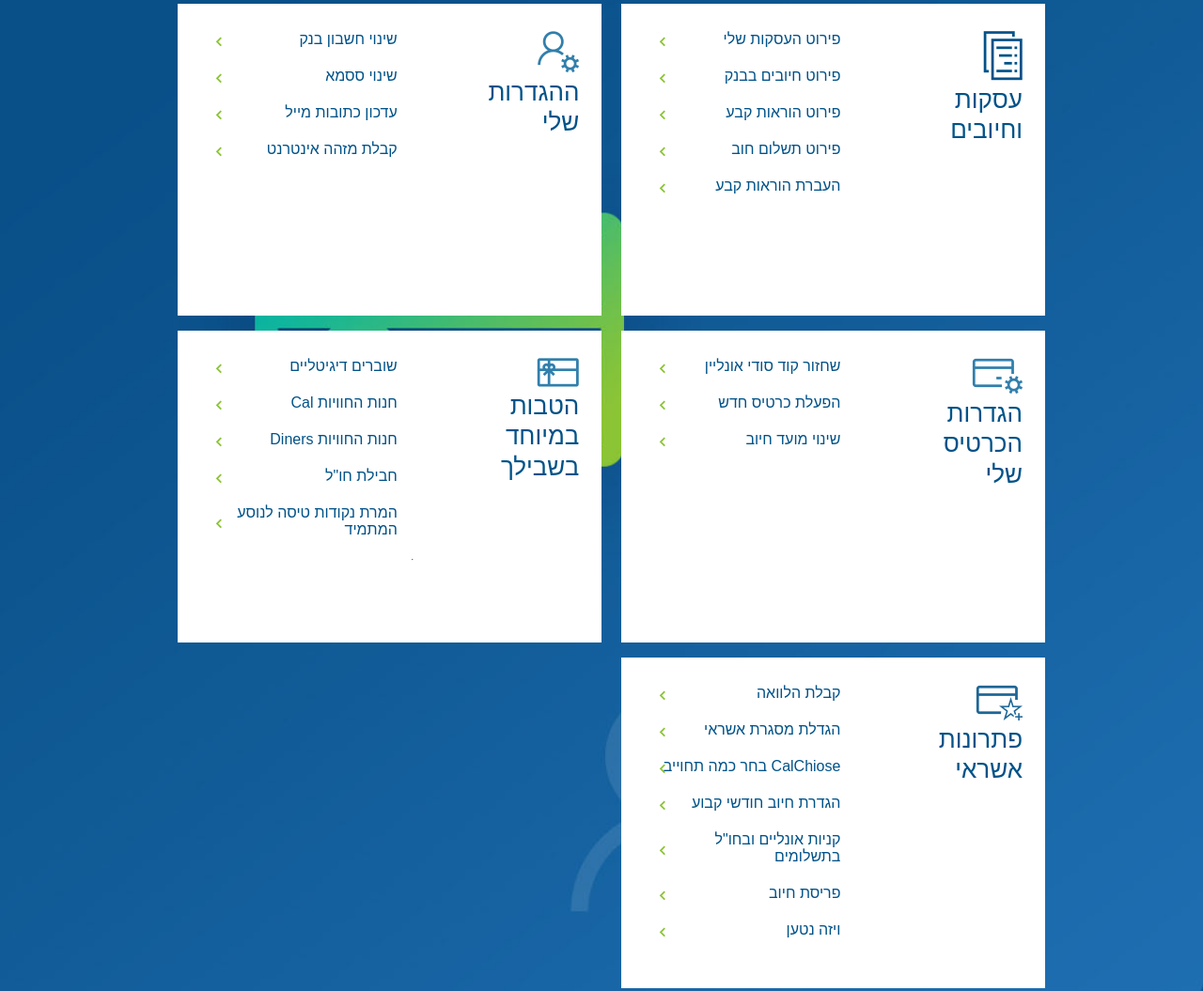
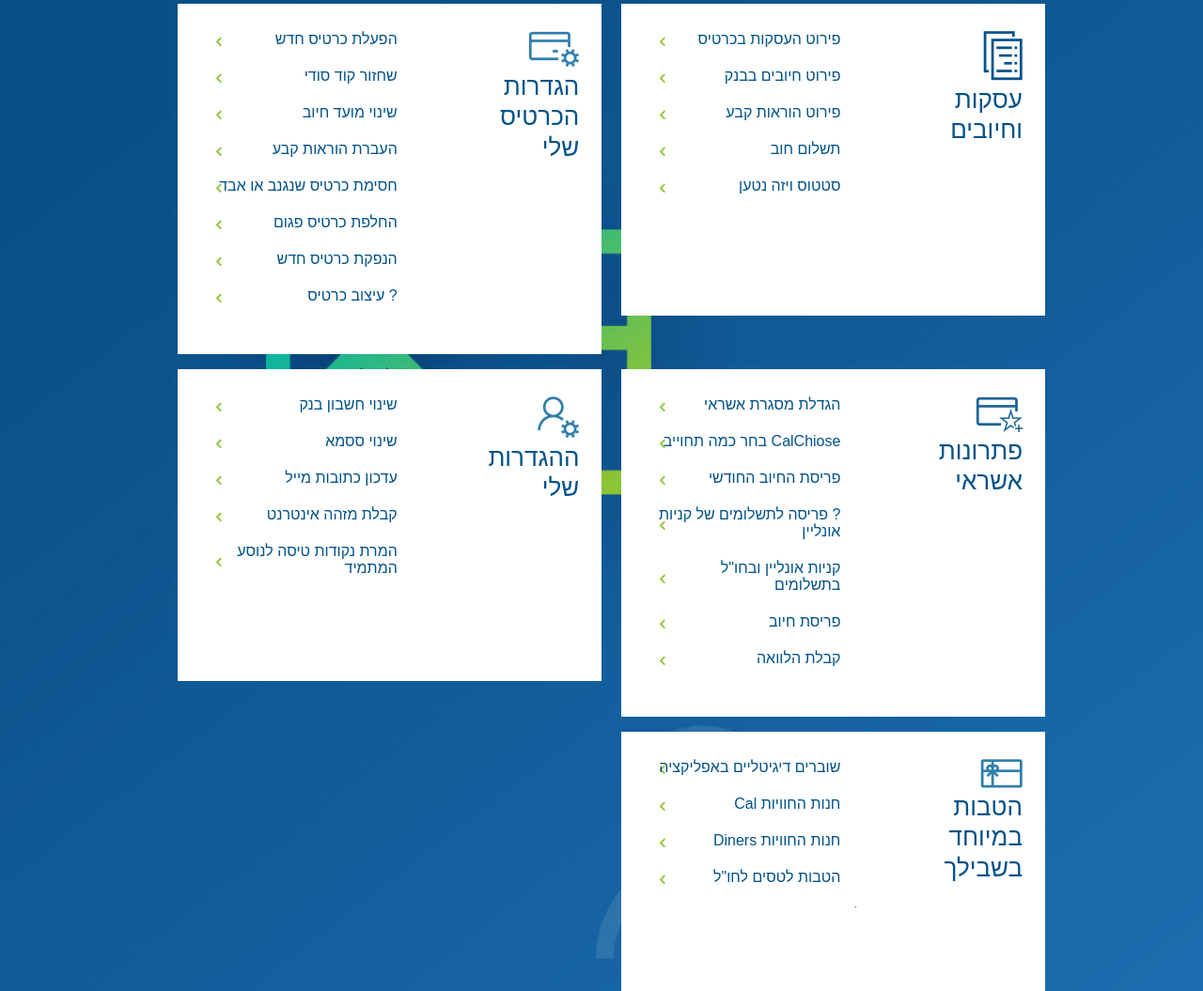
Before and after one commit to maor700/vc_more_actions, a website: page public/index.html in a window 1280 px wide. Shown: the part 889-1944 px from the top of the page at 94% size. Drawn offline with Linux system fonts and the light colour scheme; a web font is replaced by a local one.

Commit message:
Update links

```diff
--- a/public/index.html
+++ b/public/index.html
@@ -127,7 +127,7 @@
            </div>
            <div class="info">
             <p class="heading">
-             פירוט עסקות
+           פירוט עסקות
             </p>
            </div>
           </a>
@@ -225,7 +225,7 @@
            <li class="link">
             <a href="https://services.cal-online.co.il/Card-Holders/SCREENS/Transactions/Transactions.aspx
                      ">
-             פירוט העסקות שלי
+             פירוט העסקות בכרטיס
             </a>
            </li>
            <li class="link">
@@ -242,13 +242,124 @@
            </li>
            <li class="link">
             <a href="#">
-             פירוט תשלום חוב
+             תשלום חוב
             </a>
            </li>
            <li class="link">
-            <a href="https://services.cal-online.co.il/Card-Holders/Screens/Debits/DirectDebitTransfer.aspx
+            <a href="https://www.cal-online.co.il/self-service/prepaid/
                      ">
+             סטטוס ויזה נטען
+            </a>
+           </li>
+          </ul>
+         </div>
+        </div>
+        <div class="item  odd bookend-left">
+         <div class="box-con">
+          <div class="img-con">
+           <img src="media/0000/my_card_settings_icon.png" alt="הגדרות הכרטיס שלי">
+           <h3>הגדרות הכרטיס שלי</h3>
+          </div>
+          <ul>
+          <li class="link">
+            <a href="https://www.cal-online.co.il/self-service/activation/
+                     ">
+             הפעלת כרטיס חדש
+            </a>
+           </li>
+           <li class="link">
+            <a href="https://www.cal-online.co.il/self-service/pin-code/
+                     ">
+             שחזור קוד סודי
+            </a>
+           </li>
+           <li class="link">
+            <a href="https://services.cal-online.co.il/Card-Holders/Screens/AccountManagement/CommonDetails.aspx#
+                     "> שינוי מועד חיוב
+            </a>
+           </li>
+           <li class="link">
+            <a href="https://services.cal-online.co.il/Card-Holders/Screens/Debits/DirectDebitTransfer.aspx">
              העברת הוראות קבע
+            </a>
+           </li>
+
+         <li class="link">
+            <a href="https://www.cal-online.co.il/self-service/blockyourcard/">
+             חסימת כרטיס שנגנב או אבד
+            </a>
+           </li>
+<!--      https://www.cal-online.co.il/self-service/blockyourcard/     -->
+         <li class="link">
+            <a href="https://services.cal-online.co.il/Card-Holders/Screens/Debits/DirectDebitTransfer.aspx">
+             החלפת כרטיס פגום
+            </a>
+           </li>
+<!--
+ -->
+         <li class="link">
+            <a href="https://www.cal-online.co.il/self-service/replacedamagedcard/">
+             הנפקת כרטיס חדש
+            </a>
+           </li>
+           <li class="link">
+            <a href="#">
+              ? עיצוב כרטיס
+            </a>
+           </li>
+          </ul>
+         </div>
+        </div>
+        <div class="item odd last bookend-left">
+         <div class="box-con">
+          <div class="img-con">
+           <img src="media/0000/pitronot_ashray_icon.png" alt="פתרות אשראי">
+           <h3>פתרונות אשראי</h3>
+          </div>
+          <ul>
+
+           <li class="link">
+            <a href="https://www.cal-online.co.il/self-service/increasecreditlimit/
+                     ">
+             הגדלת מסגרת אשראי
+            </a>
+           </li>
+           <li class="link">
+            <a href="https://www.cal-online.co.il/ecredit/calchoice/
+                     ">
+             CalChiose בחר כמה תחוייב
+            </a>
+           </li>
+
+
+           <li class="link">
+            <a href="https://www.cal-online.co.il/ecredit/fixed-monthly-charge/
+                     ">
+             פריסת החיוב החודשי
+            </a>
+           </li>
+           <li class="link">
+            <a href="https://www.cal-online.co.il/goingabroad/payment-spread/
+                     ">
+            ? פריסה לתשלומים של קניות אונליין
+            </a>
+           </li>
+           <li class="link">
+            <a href="https://www.cal-online.co.il/goingabroad/payment-spread/
+                     ">
+             קניות אונליין ובחו"ל בתשלומים
+            </a>
+           </li>
+           <li class="link">
+            <a href="https://www.cal-online.co.il/ecredit/debit-spread/
+                     ">
+             פריסת חיוב
+            </a>
+           </li>
+           <li class="link">
+            <a href="https://www.cal-online.co.il/ecredit/
+                     ">
+             קבלת הלוואה
             </a>
            </li>
           </ul>
@@ -285,31 +396,10 @@
              קבלת מזהה אינטרנט
             </a>
            </li>
-          </ul>
-         </div>
-        </div>
-        <div class="item  odd bookend-left">
-         <div class="box-con">
-          <div class="img-con">
-           <img src="media/0000/my_card_settings_icon.png" alt="הגדרות הכרטיס שלי">
-           <h3>הגדרות הכרטיס שלי</h3>
-          </div>
-          <ul>
            <li class="link">
-            <a href="https://www.cal-online.co.il/self-service/pin-code/
+            <a href="https://services.cal-online.co.il/Card-Holders/Screens/AccountManagement/PointsToMilesExchange.aspx
                      ">
-             שחזור קוד סודי אונליין
-            </a>
-           </li>
-           <li class="link">
-            <a href="https://www.cal-online.co.il/self-service/activation/
-                     ">
-             הפעלת כרטיס חדש
-            </a>
-           </li>
-           <li class="link">
-            <a href="https://services.cal-online.co.il/Card-Holders/Screens/AccountManagement/CommonDetails.aspx#
-                     "> שינוי מועד חיוב
+             המרת נקודות טיסה לנוסע המתמיד
             </a>
            </li>
           </ul>
@@ -326,7 +416,7 @@
            <li class="link">
             <a href="https://cal4u.cal-online.co.il/digitalwallet/#!/digital/vouchers/info
                      ">
-             שוברים דיגיטליים
+            שוברים דיגיטליים באפליקציה
             </a>
            </li>
            <li class="link">
@@ -344,72 +434,14 @@
            <li class="link">
             <a href="https://www.cal-online.co.il/goingabroad/
                      ">
-             חבילת חו"ל
+             הטבות לטסים לחו"ל
             </a>
            </li>
-           <li class="link">
-            <a href="https://services.cal-online.co.il/Card-Holders/Screens/AccountManagement/PointsToMilesExchange.aspx
-                     ">
-             המרת נקודות טיסה לנוסע המתמיד
-            </a>
-           </li>
+
            ֹ</ul>
          </div>
         </div>
 
-        <div class="item odd last bookend-left">
-         <div class="box-con">
-          <div class="img-con">
-           <img src="media/0000/pitronot_ashray_icon.png" alt="פתרות אשראי">
-           <h3>פתרונות אשראי</h3>
-          </div>
-          <ul>
-           <li class="link">
-            <a href="https://www.cal-online.co.il/ecredit/
-                     ">
-             קבלת הלוואה
-            </a>
-           </li>
-           <li class="link">
-            <a href="https://www.cal-online.co.il/self-service/increasecreditlimit/
-                     ">
-             הגדלת מסגרת אשראי
-            </a>
-           </li>
-           <li class="link">
-            <a href="https://www.cal-online.co.il/ecredit/calchoice/
-                     ">
-             CalChiose בחר כמה תחוייב
-            </a>
-           </li>
-           <li class="link">
-            <a href="https://www.cal-online.co.il/ecredit/fixed-monthly-charge/
-                     ">
-             הגדרת חיוב חודשי קבוע
-            </a>
-           </li>
-           <li class="link">
-            <a href="https://www.cal-online.co.il/goingabroad/payment-spread/
-                     ">
-             קניות אונליים ובחו"ל בתשלומים
-            </a>
-           </li>
-           <li class="link">
-            <a href="https://www.cal-online.co.il/ecredit/debit-spread/
-                     ">
-             פריסת חיוב
-            </a>
-           </li>
-           <li class="link">
-            <a href="https://www.cal-online.co.il/self-service/prepaid/
-                     ">
-             ויזה נטען
-            </a>
-           </li>
-
-          </ul>
-         </div>
-        </div>
        </div>
 
       </div>
```
